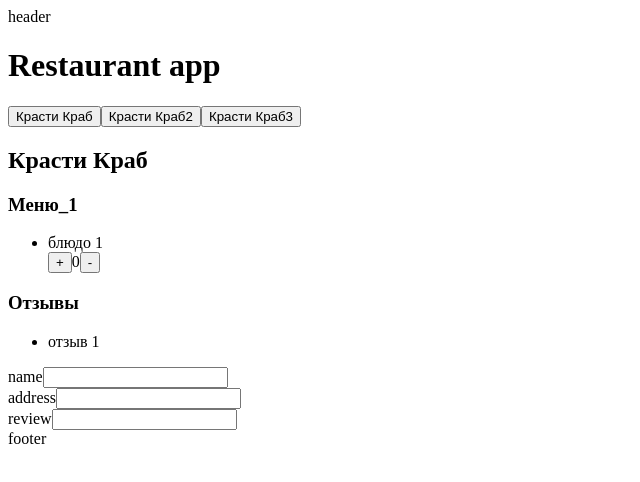
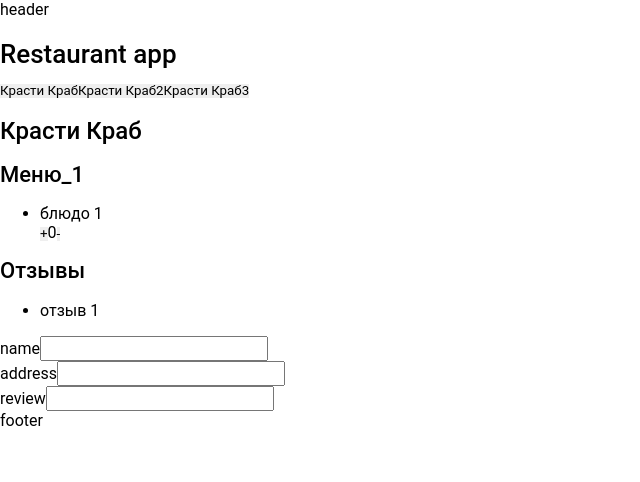
Before and after one commit to Vankir94/vite, a React (Vite) app: page / in a window 1280 px wide. Shown: the top 482 px of the page, without its empty margins (0-640 px from the left). Built offline with nearby package versions, Linux system fonts and the light colour scheme.

Commit message:
add Ionic lib

```diff
--- a/index.html
+++ b/index.html
@@ -2,7 +2,7 @@
 <html lang="en">
   <head>
     <meta charset="UTF-8" />
-    <meta name="viewport" content="width=device-width, initial-scale=1.0" />
+    <meta name="viewport" content="width=device-width, initial-scale=1.0, viewport-fit=cover" />
     <title>some-project</title>
   </head>
   <body>
--- a/package.json
+++ b/package.json
@@ -10,6 +10,8 @@
     "preview": "node_modules/.bin/vite preview"
   },
   "dependencies": {
+    "@ionic/core": "^8.7.11",
+    "@ionic/react": "^8.7.11",
     "react": "^19.2.0",
     "react-dom": "^19.2.0"
   },
--- a/src/components/app/App.jsx
+++ b/src/components/app/App.jsx
@@ -1,3 +1,4 @@
+import { IonApp } from '@ionic/react';
 import {Layout} from "../layout/Layout";
 import {Tabs} from "../tabs/Tabs.jsx";
 import MY_RESTAURANTS from "../../materials/mock.js";
@@ -5,11 +6,13 @@ import React from "react";
 
 export const App = ({title}) => {
     return (
+        <IonApp>
             <Layout>
                 <div>
                     <h1>{title}</h1>
                     <Tabs restaurants={MY_RESTAURANTS} />
                 </div>
             </Layout>
+        </IonApp>
     );
 };
--- a/src/main.jsx
+++ b/src/main.jsx
@@ -1,4 +1,26 @@
 import { createRoot } from "react-dom/client";
-import {App} from "./components/app/App";
+import { App } from "./components/app/App";
+import { setupIonicReact } from '@ionic/react';
+
+/* Core CSS required for Ionic components to work properly */
+import '@ionic/react/css/core.css';
+
+/* Basic CSS for apps built with Ionic */
+import '@ionic/react/css/normalize.css';
+import '@ionic/react/css/structure.css';
+import '@ionic/react/css/typography.css';
+
+/* Optional CSS utils that can be commented out */
+import '@ionic/react/css/padding.css';
+import '@ionic/react/css/float-elements.css';
+import '@ionic/react/css/text-alignment.css';
+import '@ionic/react/css/text-transformation.css';
+import '@ionic/react/css/flex-utils.css';
+import '@ionic/react/css/display.css';
+
+/* Theme variables */
+import './theme/variables.css';
+
+setupIonicReact();
 
 createRoot(document.getElementById('root')).render(<App title={'Restaurant app'}/>)
--- /dev/null
+++ b/src/theme/variables.css
@@ -0,0 +1,65 @@
+/* Ionic Variables */
+:root {
+  --ion-color-primary: #3880ff;
+  --ion-color-primary-rgb: 56, 128, 255;
+  --ion-color-primary-contrast: #ffffff;
+  --ion-color-primary-contrast-rgb: 255, 255, 255;
+  --ion-color-primary-shade: #3171e0;
+  --ion-color-primary-tint: #4c8dff;
+
+  --ion-color-secondary: #3dc2ff;
+  --ion-color-secondary-rgb: 61, 194, 255;
+  --ion-color-secondary-contrast: #ffffff;
+  --ion-color-secondary-contrast-rgb: 255, 255, 255;
+  --ion-color-secondary-shade: #36abe0;
+  --ion-color-secondary-tint: #50c8ff;
+
+  --ion-color-tertiary: #5260ff;
+  --ion-color-tertiary-rgb: 82, 96, 255;
+  --ion-color-tertiary-contrast: #ffffff;
+  --ion-color-tertiary-contrast-rgb: 255, 255, 255;
+  --ion-color-tertiary-shade: #4854e0;
+  --ion-color-tertiary-tint: #6370ff;
+
+  --ion-color-success: #2dd36f;
+  --ion-color-success-rgb: 45, 211, 111;
+  --ion-color-success-contrast: #ffffff;
+  --ion-color-success-contrast-rgb: 255, 255, 255;
+  --ion-color-success-shade: #28ba62;
+  --ion-color-success-tint: #42d77d;
+
+  --ion-color-warning: #ffc409;
+  --ion-color-warning-rgb: 255, 196, 9;
+  --ion-color-warning-contrast: #000000;
+  --ion-color-warning-contrast-rgb: 0, 0, 0;
+  --ion-color-warning-shade: #e0ac08;
+  --ion-color-warning-tint: #ffca22;
+
+  --ion-color-danger: #eb445a;
+  --ion-color-danger-rgb: 235, 68, 90;
+  --ion-color-danger-contrast: #ffffff;
+  --ion-color-danger-contrast-rgb: 255, 255, 255;
+  --ion-color-danger-shade: #cf3c4f;
+  --ion-color-danger-tint: #ed576b;
+
+  --ion-color-dark: #222428;
+  --ion-color-dark-rgb: 34, 36, 40;
+  --ion-color-dark-contrast: #ffffff;
+  --ion-color-dark-contrast-rgb: 255, 255, 255;
+  --ion-color-dark-shade: #1e2023;
+  --ion-color-dark-tint: #383a3e;
+
+  --ion-color-medium: #92949c;
+  --ion-color-medium-rgb: 146, 148, 156;
+  --ion-color-medium-contrast: #ffffff;
+  --ion-color-medium-contrast-rgb: 255, 255, 255;
+  --ion-color-medium-shade: #808289;
+  --ion-color-medium-tint: #9d9fa6;
+
+  --ion-color-light: #f4f5f8;
+  --ion-color-light-rgb: 244, 245, 248;
+  --ion-color-light-contrast: #000000;
+  --ion-color-light-contrast-rgb: 0, 0, 0;
+  --ion-color-light-shade: #d7d8da;
+  --ion-color-light-tint: #f5f6f9;
+}
```
Also changed, not shown: 1 other file (tests, documents, lock files or other folders). Lines whose indentation alone changed are shown as unchanged.
